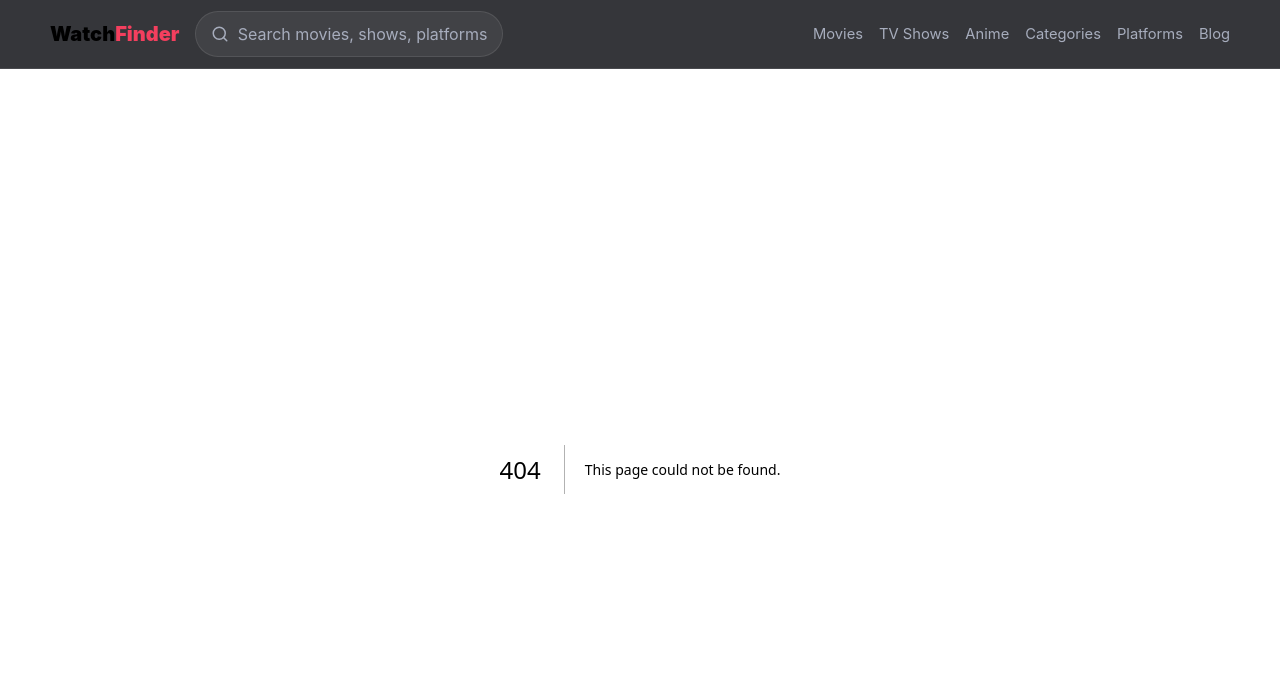
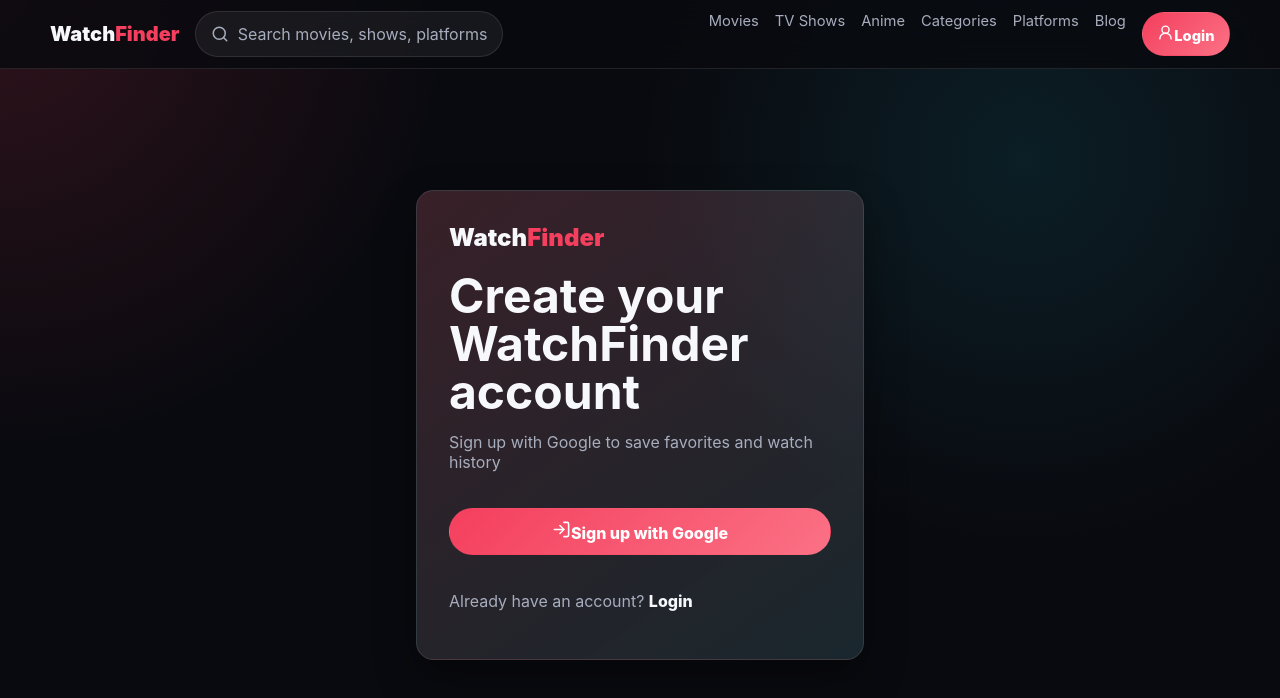
Before and after one commit to mdddrehannn-coder/watchfinder, a Next.js app: page /signup in a window 1280 px wide. Before the commit this address had no page. Shown: the top 698 px of the page. Built offline with nearby package versions, Linux system fonts and the light colour scheme; no server answers.

Commit message:
Add dedicated login and signup pages

```diff
--- a/app/globals.css
+++ b/app/globals.css
@@ -509,6 +509,48 @@ img {
   animation: pulse 1.4s ease-in-out infinite;
 }
 
+.auth-page {
+  min-height: calc(100vh - 8rem);
+  display: grid;
+  place-items: center;
+  padding: 2rem 0;
+}
+
+.auth-card,
+.profile-login-card {
+  width: min(100%, 28rem);
+  display: grid;
+  gap: 1.25rem;
+  border: 1px solid var(--line);
+  border-radius: 1.1rem;
+  padding: clamp(1.25rem, 5vw, 2rem);
+  background:
+    linear-gradient(145deg, rgba(244, 63, 94, 0.14), rgba(34, 211, 238, 0.07)),
+    rgba(255, 255, 255, 0.065);
+  box-shadow: var(--shadow);
+}
+
+.auth-brand {
+  font-size: 1.5rem;
+}
+
+.auth-card h1,
+.profile-login-card h1 {
+  margin: 0 0 0.35rem;
+  font-size: clamp(2rem, 8vw, 3rem);
+  line-height: 1;
+}
+
+.auth-google {
+  width: 100%;
+  justify-content: center;
+}
+
+.auth-switch a {
+  color: var(--text);
+  font-weight: 800;
+}
+
 @keyframes pulse {
   50% { opacity: 0.45; }
 }
--- a/app/layout.tsx
+++ b/app/layout.tsx
@@ -3,6 +3,7 @@ import Link from "next/link";
 import { Search } from "lucide-react";
 import "@/app/globals.css";
 import BottomNav from "@/components/BottomNav";
+import HeaderAuthButton from "@/components/HeaderAuthButton";
 
 export const metadata: Metadata = {
   title: {
@@ -47,6 +48,7 @@ export default function RootLayout({ children }: { children: React.ReactNode })
                     {label}
                   </Link>
                 ))}
+                <HeaderAuthButton />
               </nav>
             </div>
           </header>
--- /dev/null
+++ b/app/signup/page.tsx
@@ -0,0 +1,18 @@
+import type { Metadata } from "next";
+import { Suspense } from "react";
+import AuthPanel from "@/components/AuthPanel";
+
+export const metadata: Metadata = {
+  title: "Signup",
+  description: "Create your WatchFinder account with Supabase Auth."
+};
+
+export default function SignupPage() {
+  return (
+    <main className="page-inner">
+      <Suspense fallback={<div className="skeleton" />}>
+        <AuthPanel mode="signup" />
+      </Suspense>
+    </main>
+  );
+}
--- /dev/null
+++ b/components/AuthPanel.tsx
@@ -0,0 +1,52 @@
+"use client";
+
+import Link from "next/link";
+import { useSearchParams } from "next/navigation";
+import { LogIn } from "lucide-react";
+import { createSupabaseBrowserClient } from "@/lib/supabase-browser";
+
+export default function AuthPanel({
+  mode
+}: {
+  mode: "login" | "signup";
+}) {
+  const searchParams = useSearchParams();
+  const next = searchParams.get("next") || "/profile";
+  const isLogin = mode === "login";
+
+  async function continueWithGoogle() {
+    const supabase = createSupabaseBrowserClient();
+    const callback = new URL("/auth/callback", window.location.origin);
+    callback.searchParams.set("next", next);
+    await supabase.auth.signInWithOAuth({
+      provider: "google",
+      options: { redirectTo: callback.toString() }
+    });
+  }
+
+  return (
+    <div className="auth-page">
+      <section className="auth-card">
+        <Link className="brand auth-brand" href="/">
+          Watch<span>Finder</span>
+        </Link>
+        <div>
+          <h1>{isLogin ? "Welcome back" : "Create your WatchFinder account"}</h1>
+          <p className="muted">
+            {isLogin ? "Login to save favorites and watch history" : "Sign up with Google to save favorites and watch history"}
+          </p>
+        </div>
+        <button className="button primary auth-google" type="button" onClick={continueWithGoogle}>
+          <LogIn size={19} />
+          {isLogin ? "Continue with Google" : "Sign up with Google"}
+        </button>
+        <p className="muted auth-switch">
+          {isLogin ? "New to WatchFinder? " : "Already have an account? "}
+          <Link href={isLogin ? `/signup?next=${encodeURIComponent(next)}` : `/login?next=${encodeURIComponent(next)}`}>
+            {isLogin ? "Create account" : "Login"}
+          </Link>
+        </p>
+      </section>
+    </div>
+  );
+}
--- /dev/null
+++ b/components/HeaderAuthButton.tsx
@@ -0,0 +1,30 @@
+"use client";
+
+import Link from "next/link";
+import { useEffect, useState } from "react";
+import { UserRound } from "lucide-react";
+import { createSupabaseBrowserClient } from "@/lib/supabase-browser";
+
+export default function HeaderAuthButton() {
+  const [loggedIn, setLoggedIn] = useState(false);
+  const [nextPath, setNextPath] = useState("/profile");
+
+  useEffect(() => {
+    setNextPath(`${window.location.pathname}${window.location.search}`);
+
+    const supabase = createSupabaseBrowserClient();
+    supabase.auth.getUser().then(({ data }) => setLoggedIn(Boolean(data.user)));
+    const { data: subscription } = supabase.auth.onAuthStateChange((_event, session) => {
+      setLoggedIn(Boolean(session?.user));
+    });
+
+    return () => subscription.subscription.unsubscribe();
+  }, []);
+
+  return (
+    <Link className={loggedIn ? "button" : "button primary"} href={loggedIn ? "/profile" : `/login?next=${encodeURIComponent(nextPath)}`}>
+      <UserRound size={17} />
+      {loggedIn ? "Profile" : "Login"}
+    </Link>
+  );
+}
```
Also changed, not shown: app/admin/page.tsx (+9 -5 lines), app/login/page.tsx (added, +18 -0 lines), app/profile/page.tsx (+21 -2 lines), components/ProfileMenu.tsx (+12 -24 lines), 1 other file (tests, documents, lock files or other folders).
